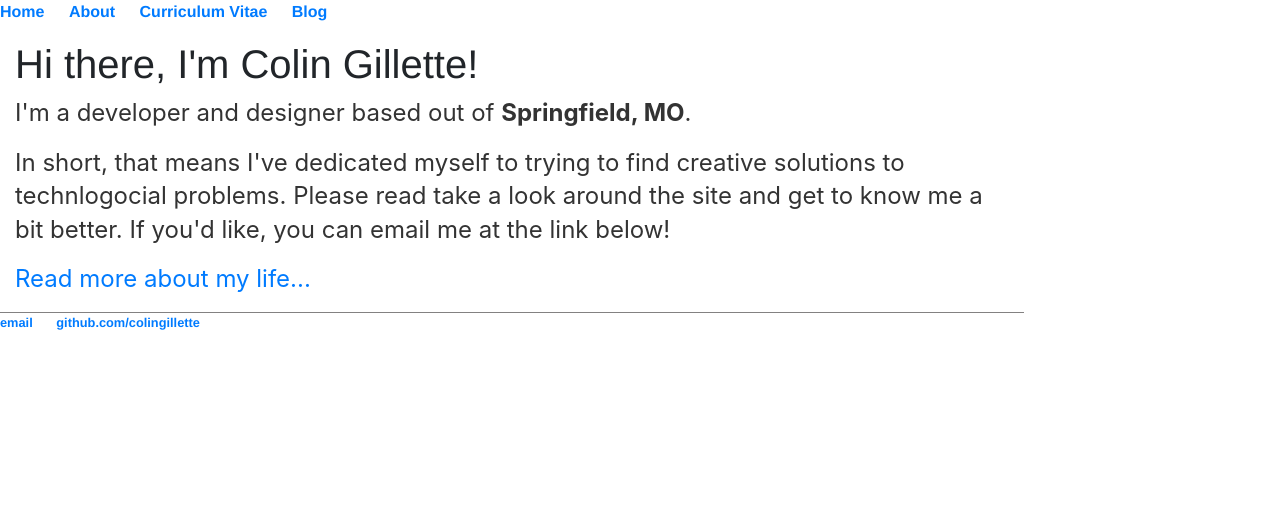
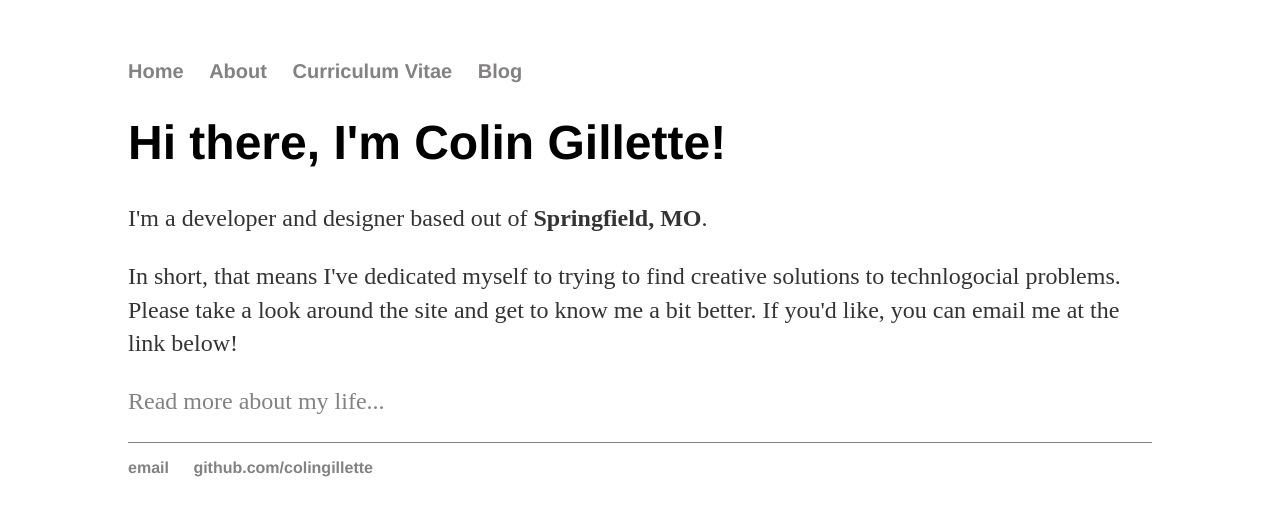
Before and after one commit to colingillette/colingillette.github.io, a Jekyll site: the page built from index.html, in a window 1280 px wide. Shown: the top 516 px of the page. Built offline with Jekyll 4.4.1, drawn with Linux system fonts in a browser that asks for light colours.

Commit message:
remove bootstrap and increase font-sizing

```diff
--- a/_layouts/default.html
+++ b/_layouts/default.html
@@ -3,7 +3,6 @@
 	<head>
         <title>{{ page.title }}</title>
 		<link href="/css/main.css" rel="stylesheet" type="text/css">
-		<link href="https://stackpath.bootstrapcdn.com/bootstrap/4.3.1/css/bootstrap.min.css" rel="stylesheet" type="text/css">
 		<link rel="shortcut icon" type="image/png" href="/img/Gillette.png"/>
 	</head>
 	<body>
--- a/css/main.css
+++ b/css/main.css
@@ -5,6 +5,7 @@ body {
 
 nav ul, footer ul {
     font-family:'Helvetica', 'Arial', 'Sans-Serif';
+    font-size: 1.25em;
     padding: 0px;
     list-style: none;
     font-weight: bold;
--- a/index.html
+++ b/index.html
@@ -7,7 +7,7 @@ title: Colin Gillette, Developer
     <p>I'm a developer and designer based out of <strong>Springfield, MO</strong>.</p>
     <p>
         In short, that means I've dedicated myself to trying to find creative solutions to technlogocial problems.
-        Please read take a look around the site and get to know me a bit better. If you'd like, you can email me at the link
+        Please take a look around the site and get to know me a bit better. If you'd like, you can email me at the link
         below!
     </p>
     <p><a href="/about">Read more about my life...</a></p>
```
